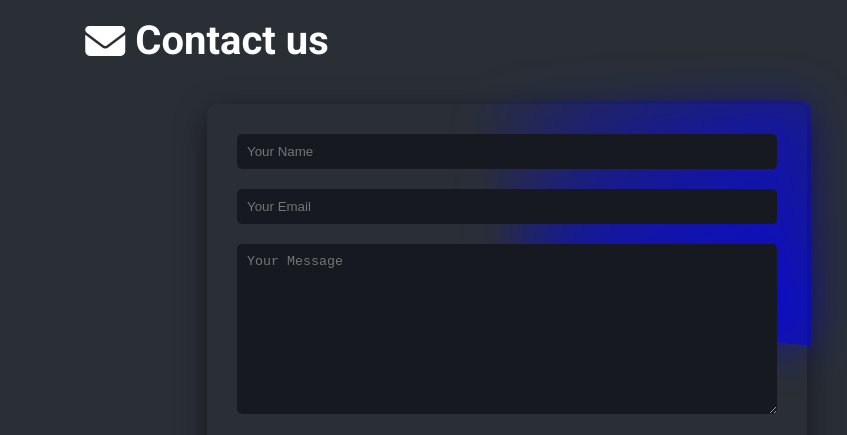
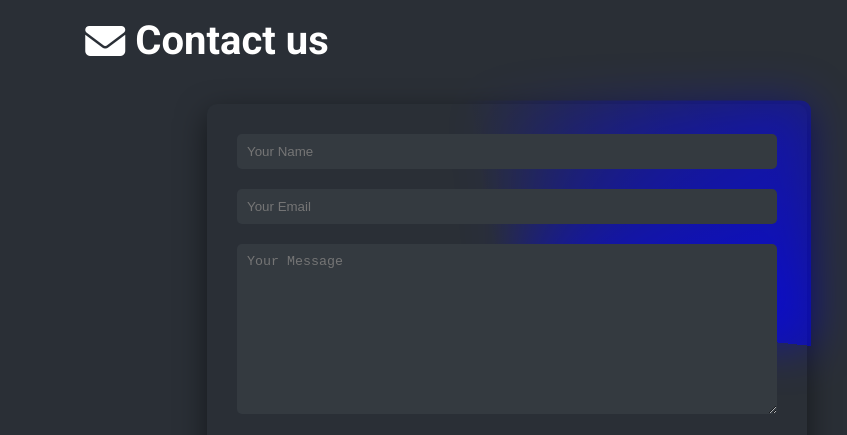
Before and after one commit to raazkumar24/portfolio-rajweb, a plain HTML site: page index.html in a window 1280 px wide. Shown: the part 4760-5195 px from the top of the page, 433-1280 px from the left. Drawn offline with Linux system fonts and the light colour scheme.

Commit message:
style.css

```diff
--- a/style.css
+++ b/style.css
@@ -35,7 +35,6 @@ html {
 
 body {
 	font-family: "Roboto", sans-serif;
- overflow-x: hidden;
 }
 
 header {
@@ -968,7 +967,7 @@ section {
     margin-bottom: 20px;
     border: none;
     border-radius: 5px;
-    background-color: var(--background-color);
+    background-color: var(--box-color);
     color: var(--text-color);
 }
 
```
